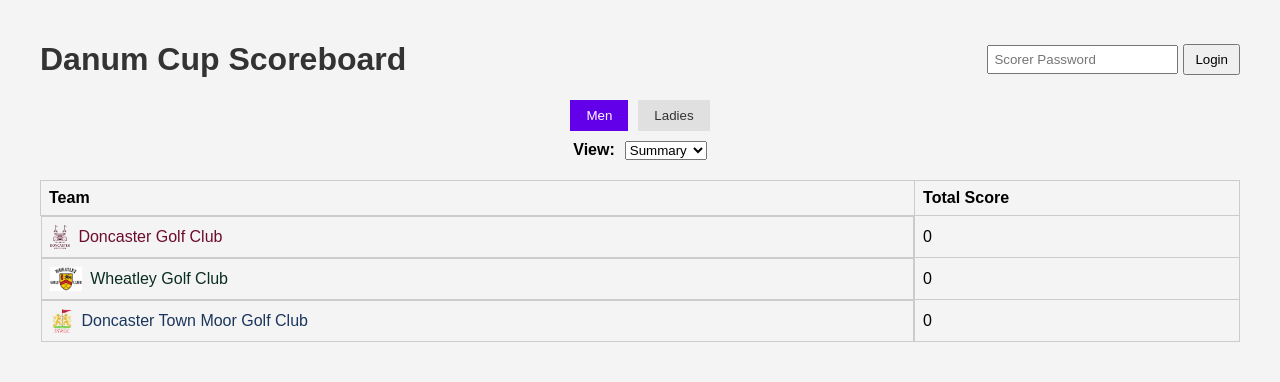
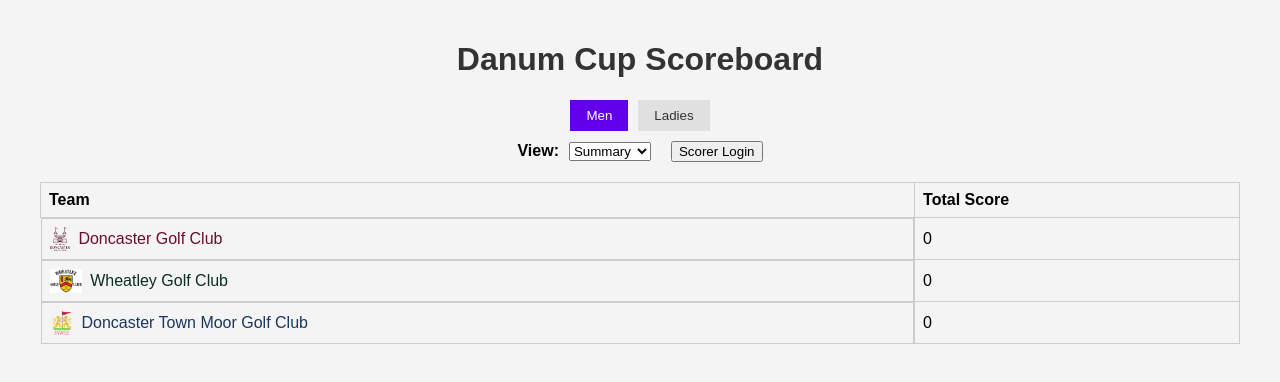
Before and after one commit to DGCHouseManager/finals-day-2025-scoreboard, a React (Create React App) app: page / in a window 1280 px wide. Shown: the top 382 px of the page. Built offline with nearby package versions, Linux system fonts and the light colour scheme.

Commit message:
Restore group tables and secure score editing

```diff
--- a/src/App.jsx
+++ b/src/App.jsx
@@ -52,16 +52,13 @@ function App() {
   const [selectedCompetition, setSelectedCompetition] = useState('Men');
   const [scores, setScores] = useState({});
   const [view, setView] = useState('summary');
-  const [playerNames, setPlayerNames] = useState(() => {
+  const [auth, setAuth] = useState(null); // null, 'admin', or { groupIndex: number }
+
+  const getInitialPlayerNames = () => {
     const saved = localStorage.getItem("playerNames");
-    return saved ? JSON.parse(saved) : { Men: [[], [], []], Ladies: [[], [], []] };
-  });
-  const [auth, setAuth] = useState({ role: 'viewer' });
-  const [passwordInput, setPasswordInput] = useState('');
-  const [loginError, setLoginError] = useState('');
-
-  const HOLE_INFO = selectedCompetition === 'Men' ? MENS_HOLE_INFO : LADIES_HOLE_INFO;
-  const teams = COMPETITIONS[selectedCompetition];
+    return saved ? JSON.parse(saved) : { Men: [[], [], []], Women: [[], [], []] };
+  };
+  const [playerNames, setPlayerNames] = useState(getInitialPlayerNames);
 
   useEffect(() => {
     Papa.parse('/player-names.csv', {
@@ -69,14 +66,14 @@ function App() {
       header: true,
       skipEmptyLines: true,
       complete: (result) => {
-        const groupedNames = { Men: [[], [], []], Ladies: [[], [], []] };
+        const groupedNames = { Men: [[], [], []], Women: [[], [], []] };
         result.data.forEach(row => {
           const { Competition, Group, Team, 'Player Name': playerName } = row;
-          const comp = Competition.trim().replace('Women', 'Ladies');
+          const comp = Competition.trim();
           const groupIndex = parseInt(Group, 10) - 1;
           const teamIndex = COMPETITIONS[comp]?.findIndex(t => t.name === Team);
           if (teamIndex !== -1 && playerName) {
-            if (!groupedNames[comp][teamIndex]) groupedNames[comp][teamIndex] = [];
+            groupedNames[comp][teamIndex] ||= [];
             groupedNames[comp][teamIndex][groupIndex] = playerName;
           }
         });
@@ -86,110 +83,98 @@ function App() {
     });
   }, []);
 
+  const HOLE_INFO = selectedCompetition.toLowerCase() === 'men' ? MENS_HOLE_INFO : WOMENS_HOLE_INFO;
+  const teams = COMPETITIONS[selectedCompetition];
+
   const canEdit = (teamIndex, playerIndex) => {
-    if (auth.role === 'admin') return true;
-    if (auth.role === 'scorer') {
-      const { comp, group } = auth;
-      return comp === selectedCompetition && playerIndex === group;
-    }
+    if (auth === 'admin') return true;
+    if (auth && typeof auth.groupIndex === 'number') return auth.groupIndex === playerIndex;
     return false;
   };
 
-  const handleLogin = () => {
-    const creds = PASSWORDS[passwordInput];
-    if (creds) {
-      setAuth(creds);
-      setLoginError('');
-    } else {
-      setLoginError('Invalid password.');
-    }
-    setPasswordInput('');
-  };
-
   const handleScoreChange = (teamIndex, playerIndex, holeIndex, value) => {
-    if (!canEdit(teamIndex, playerIndex)) return;
     const newScores = { ...scores };
-    if (!newScores[selectedCompetition]) newScores[selectedCompetition] = {};
-    if (!newScores[selectedCompetition][teamIndex]) newScores[selectedCompetition][teamIndex] = {};
-    if (!newScores[selectedCompetition][teamIndex][playerIndex]) newScores[selectedCompetition][teamIndex][playerIndex] = Array(18).fill('');
+    newScores[selectedCompetition] ||= {};
+    newScores[selectedCompetition][teamIndex] ||= {};
+    newScores[selectedCompetition][teamIndex][playerIndex] ||= Array(18).fill('');
     newScores[selectedCompetition][teamIndex][playerIndex][holeIndex] = value;
     setScores(newScores);
   };
 
-  const getPlayerTotal = (teamIndex, playerIndex) => {
-    return (scores[selectedCompetition]?.[teamIndex]?.[playerIndex] || []).reduce((sum, x) => sum + (parseInt(x) || 0), 0);
+  const handleNameChange = (teamIndex, playerIndex, value) => {
+    const newNames = { ...playerNames };
+    newNames[selectedCompetition][teamIndex][playerIndex] = value;
+    setPlayerNames(newNames);
+    localStorage.setItem("playerNames", JSON.stringify(newNames));
   };
 
-  const renderTable = (players) => (
-    <table className="scorecard-table">
-      <thead>
-        <tr><th>Player</th>{HOLE_INFO.map((_, i) => <th key={i}>{i + 1}</th>)}<th>Total</th></tr>
-        <tr><th>Par</th>{HOLE_INFO.map((h, i) => <th key={i}>{h.par}</th>)}<th>-</th></tr>
-        <tr><th>S.I.</th>{HOLE_INFO.map((h, i) => <th key={i}>{h.si}</th>)}<th>-</th></tr>
-        <tr><th>Yards</th>{HOLE_INFO.map((h, i) => <th key={i}>{h.yards}</th>)}<th>-</th></tr>
-      </thead>
-      <tbody>
-        {players.map(({ teamIndex, playerIndex }, idx) => {
-          const playerName = playerNames[selectedCompetition]?.[teamIndex]?.[playerIndex] || `Player ${playerIndex + 1}`;
-          const team = teams[teamIndex];
-          return (
-            <tr key={idx}>
-              <td className="player-name-cell">
+  const getPlayerTotal = (teamIndex, playerIndex) => {
+    return (scores[selectedCompetition]?.[teamIndex]?.[playerIndex] || [])
+      .reduce((sum, val) => sum + (parseInt(val) || 0), 0);
+  };
+
+  const renderGroupTable = (groupIndex) => (
+    <div className="team-card" key={groupIndex}>
+      <h2>Group {groupIndex + 1}</h2>
+      <div className="players">
+        <div className="hole-header">
+          <span className="player-label">Player</span>
+          {HOLE_INFO.map((_, index) => <div key={index} className="hole-info">H{index + 1}</div>)}
+          <span className="player-total">Total</span>
+        </div>
+        <div className="hole-header sub-row">
+          <span className="player-label">&nbsp;</span>
+          {HOLE_INFO.map((hole, index) => <div key={index} className="hole-info">S.I. {hole.si}</div>)}
+          <span className="player-total">&nbsp;</span>
+        </div>
+        <div className="hole-header sub-row">
+          <span className="player-label">&nbsp;</span>
+          {HOLE_INFO.map((hole, index) => <div key={index} className="hole-info">{hole.yards} yds</div>)}
+          <span className="player-total">&nbsp;</span>
+        </div>
+        {teams.map((team, teamIndex) => (
+          <div key={teamIndex} className="player-row">
+            <span className="player-label">
               <img src={team.logo} alt={team.name} className="club-logo" />
-                {playerName}
-              </td>
-              {HOLE_INFO.map((_, holeIdx) => (
-                <td key={holeIdx}>
+              {playerNames[selectedCompetition]?.[teamIndex]?.[groupIndex] || `Player ${groupIndex + 1}`}
+            </span>
+            {[...Array(18)].map((_, holeIndex) => (
               <input
+                key={holeIndex}
                 type="number"
+                min="1"
+                max="12"
                 className="hole-input"
-                    value={scores[selectedCompetition]?.[teamIndex]?.[playerIndex]?.[holeIdx] || ''}
-                    onChange={(e) => handleScoreChange(teamIndex, playerIndex, holeIdx, e.target.value)}
+                disabled={!canEdit(teamIndex, groupIndex)}
+                value={scores[selectedCompetition]?.[teamIndex]?.[groupIndex]?.[holeIndex] || ''}
+                onChange={(e) => handleScoreChange(teamIndex, groupIndex, holeIndex, e.target.value)}
               />
-                </td>
             ))}
-              <td className="player-total">{getPlayerTotal(teamIndex, playerIndex)}</td>
-            </tr>
-          );
-        })}
-      </tbody>
-    </table>
+            <span className="player-total">{getPlayerTotal(teamIndex, groupIndex)}</span>
+          </div>
+        ))}
+      </div>
+    </div>
   );
 
-  const renderAllScores = () => {
-    const players = teams.flatMap((_, teamIndex) =>
-      [...Array(8)].map((_, playerIndex) => ({ teamIndex, playerIndex }))
-    );
-    return renderTable(players);
-  };
-
-  const renderGroupView = (groupIndex) => {
-    const players = teams.map((_, teamIndex) => ({ teamIndex, playerIndex: groupIndex }));
-    return (
-      <div className="group-section">
-        <h2 className="group-header">Group {groupIndex + 1}</h2>
-        {renderTable(players)}
-      </div>
-    );
-  };
+  const renderAllScores = () => [...Array(8)].map((_, groupIndex) => renderGroupTable(groupIndex));
 
   const renderSummary = () => {
     const totals = teams.map((team, i) => ({
       name: team.name,
       color: team.color,
       logo: team.logo,
-      total: [...Array(8)].reduce((sum, _, p) => {
-        const ps = scores[selectedCompetition]?.[i]?.[p] || [];
-        return sum + ps.reduce((s, x) => s + (parseInt(x) || 0), 0);
-      }, 0)
+      total: [...Array(8)].reduce((sum, pIdx) => sum + getPlayerTotal(i, pIdx), 0)
     })).sort((a, b) => a.total - b.total);
 
     return (
       <table className="summary-table">
-        <thead><tr><th>Team</th><th>Total Score</th></tr></thead>
+        <thead>
+          <tr><th>Team</th><th>Total Score</th></tr>
+        </thead>
         <tbody>
-          {totals.map((team, index) => (
-            <tr key={index}>
+          {totals.map((team, idx) => (
+            <tr key={idx}>
               <td style={{ display: 'flex', alignItems: 'center', gap: '0.5rem', color: team.color }}>
                 <img src={team.logo} alt={team.name} style={{ height: '24px' }} />
                 {team.name}
@@ -202,31 +187,34 @@ function App() {
     );
   };
 
+  const handleLogin = () => {
+    const input = prompt("Enter scorer password:");
+    if (!input) return;
+    if (input === "DCadmin2025") {
+      setAuth("admin");
+    } else {
+      const match = input.match(/^(Men|Ladies)G([1-8])$/i);
+      if (match) {
+        const groupIndex = parseInt(match[2], 10) - 1;
+        setSelectedCompetition(match[1] === "Men" ? "Men" : "Ladies");
+        setAuth({ groupIndex });
+        setView(`group-${groupIndex}`);
+      } else {
+        alert("Invalid password");
+      }
+    }
+  };
+
   return (
     <div className="app">
-      <div className="top-bar">
       <h1>Danum Cup Scoreboard</h1>
-        <div className="login-box">
-          {auth.role === 'viewer' ? (
-            <>
-              <input type="password" placeholder="Scorer Password" value={passwordInput} onChange={(e) => setPasswordInput(e.target.value)} />
-              <button onClick={handleLogin}>Login</button>
-              {loginError && <div className="login-error">{loginError}</div>}
-            </>
-          ) : (
-            <div className="welcome-msg">Logged in as <strong>{auth.role === 'admin' ? 'Admin' : `${auth.comp} Group ${auth.group + 1}`}</strong></div>
-          )}
-        </div>
-      </div>
-
       <div className="tabs">
-        {Object.keys(COMPETITIONS).map((comp) => (
+        {["Men", "Ladies"].map(comp => (
           <button key={comp} className={`tab ${selectedCompetition === comp ? 'active' : ''}`} onClick={() => setSelectedCompetition(comp)}>
             {comp}
           </button>
         ))}
       </div>
-
       <div className="group-navigation">
         <label htmlFor="view-select">View:</label>
         <select id="view-select" value={view} onChange={(e) => setView(e.target.value)}>
@@ -236,11 +224,11 @@ function App() {
             <option key={i} value={`group-${i}`}>Group {i + 1}</option>
           ))}
         </select>
+        <button style={{ marginLeft: '20px' }} onClick={handleLogin}>Scorer Login</button>
       </div>
-
       {view === 'summary' && renderSummary()}
       {view === 'all' && renderAllScores()}
-      {view.startsWith('group-') && renderGroupView(parseInt(view.split('-')[1]))}
+      {view.startsWith('group-') && renderGroupTable(parseInt(view.split('-')[1], 10))}
     </div>
   );
 }
```
Lines whose indentation alone changed are shown as unchanged.
